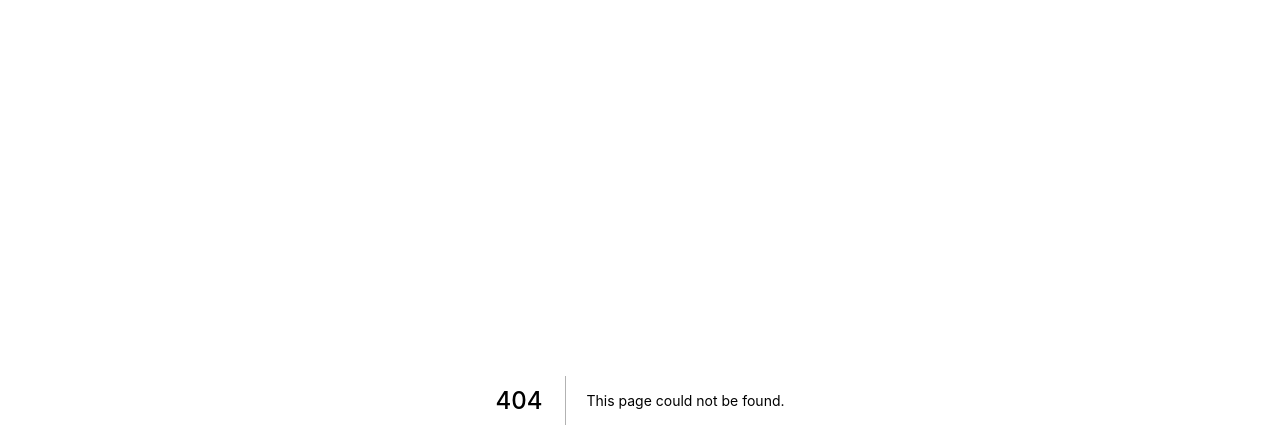
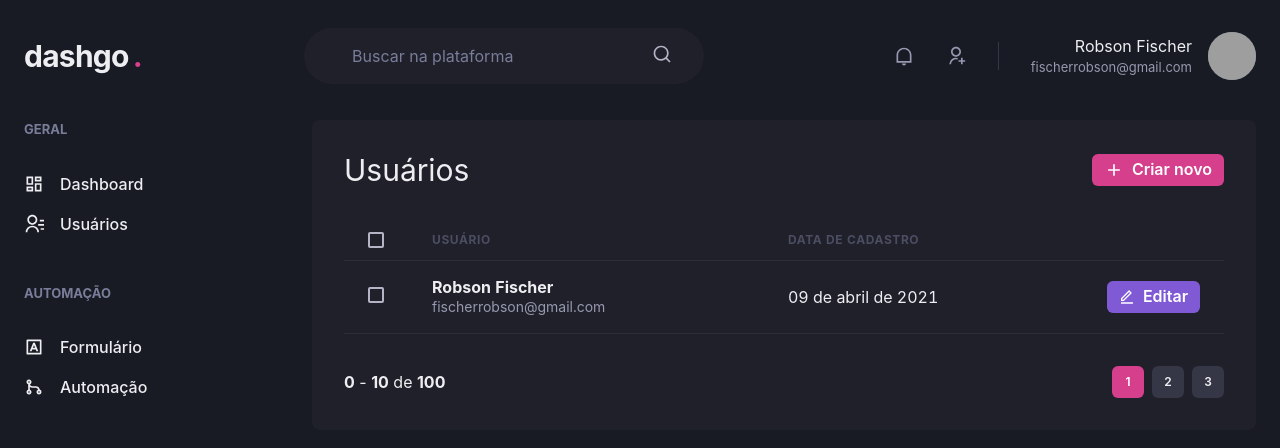
Before and after one commit to FischerRobson/Ignite-Chapter4, a Next.js app: page /users in a window 1280 px wide. Before the commit this address had no page. Shown: the top 448 px of the page. Built offline with nearby package versions, Linux system fonts and the light colour scheme; grey boxes are pictures that could not be loaded.

Commit message:
page de listagem e criacao de users

```diff
--- /dev/null
+++ b/src/components/Pagination.tsx
@@ -0,0 +1,56 @@
+import { Box, Button, Stack } from "@chakra-ui/react";
+
+export function Pagination() {
+  return (
+    <Stack
+      direction="row"
+      mt="8"
+      justify="space-between"
+      align="center"
+      spacing="6"
+    >
+
+      <Box>
+        <strong>0</strong> - <strong>10</strong> de <strong>100</strong>
+      </Box>
+
+      <Stack direction="row" spacing="2">
+        <Button
+          size="sm"
+          fontSize="xs"
+          width="4"
+          colorScheme="pink"
+          disabled
+          _disabled={{
+            bgColor: "pink.500",
+            cursor: "default",
+          }}
+        >
+          1
+        </Button>
+        <Button
+          size="sm"
+          fontSize="xs"
+          width="4"
+          bgColor="gray.700"
+          _hover={{
+            bgColor: "gray.500"
+          }}
+        >
+          2
+        </Button>
+        <Button
+          size="sm"
+          fontSize="xs"
+          width="4"
+          bgColor="gray.700"
+          _hover={{
+            bgColor: "gray.500"
+          }}
+        >
+          3
+        </Button>
+      </Stack>
+    </Stack>
+  )
+}
--- /dev/null
+++ b/src/pages/users/index.tsx
@@ -0,0 +1,80 @@
+import { Box, Button, Checkbox, Flex, Heading, Icon, Table, Tbody, Td, Text, Th, Thead, Tr } from "@chakra-ui/react";
+import { RiAddLine, RiEditLine } from "react-icons/ri";
+import { Header } from "../../components/Header";
+import { Pagination } from "../../components/Pagination";
+import { Sidebar } from "../../components/Sidebar";
+
+export default function UserList() {
+  return (
+    <Box>
+      <Header />
+      <Flex w="100vw" my="6" maxWidth={1480} mx="auto" px="6" >
+        <Sidebar />
+
+        <Box
+          flex="1"
+          borderRadius={8}
+          p="8"
+          bg="gray.800"
+        >
+
+          <Flex mb="8" justify="space-between" align="center">
+            <Heading size="lg" fontWeight="normal">Usuários</Heading>
+            <Button
+              as="a"
+              size="sm"
+              fontSize="size"
+              colorScheme="pink"
+              leftIcon={<Icon as={RiAddLine} fontSize="20" />}
+            >
+              Criar novo
+            </Button>
+          </Flex>
+
+          <Table colorScheme="whiteAlpha">
+            <Thead>
+              <Tr>
+                <Th px="6" color="gray.300" w="8">
+                  <Checkbox colorScheme="pink" />
+                </Th>
+                <Th>Usuário</Th>
+                <Th>Data de Cadastro</Th>
+                <Th w="8"></Th>
+              </Tr>
+            </Thead>
+            <Tbody>
+              <Tr>
+                <Td px="6">
+                  <Checkbox colorScheme="pink" />
+                </Td>
+                <Td>
+                  <Box>
+                    <Text fontWeight="bold">Robson Fischer</Text>
+                    <Text fontSize="sm" color="gray.300">fischerrobson@gmail.com</Text>
+                  </Box>
+                </Td>
+                <Td>
+                  09 de abril de 2021
+                </Td>
+                <Td>
+                  <Button
+                    as="a"
+                    size="sm"
+                    fontSize="size"
+                    colorScheme="purple"
+                    leftIcon={<Icon as={RiEditLine} fontSize="16" />}
+                  >
+                    Editar
+                  </Button>
+                </Td>
+              </Tr>
+            </Tbody>
+          </Table>
+
+          <Pagination />
+
+        </Box>
+      </Flex>
+    </Box>
+  )
+}
```
Also changed, not shown: src/pages/users/create.tsx (added, +45 -0 lines).
